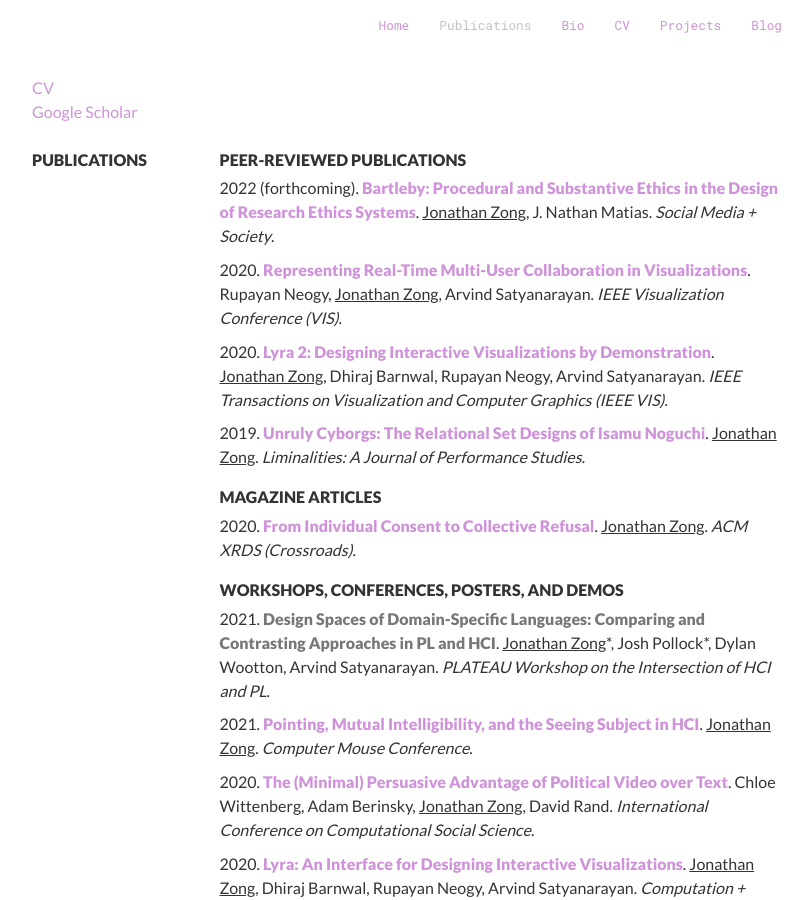
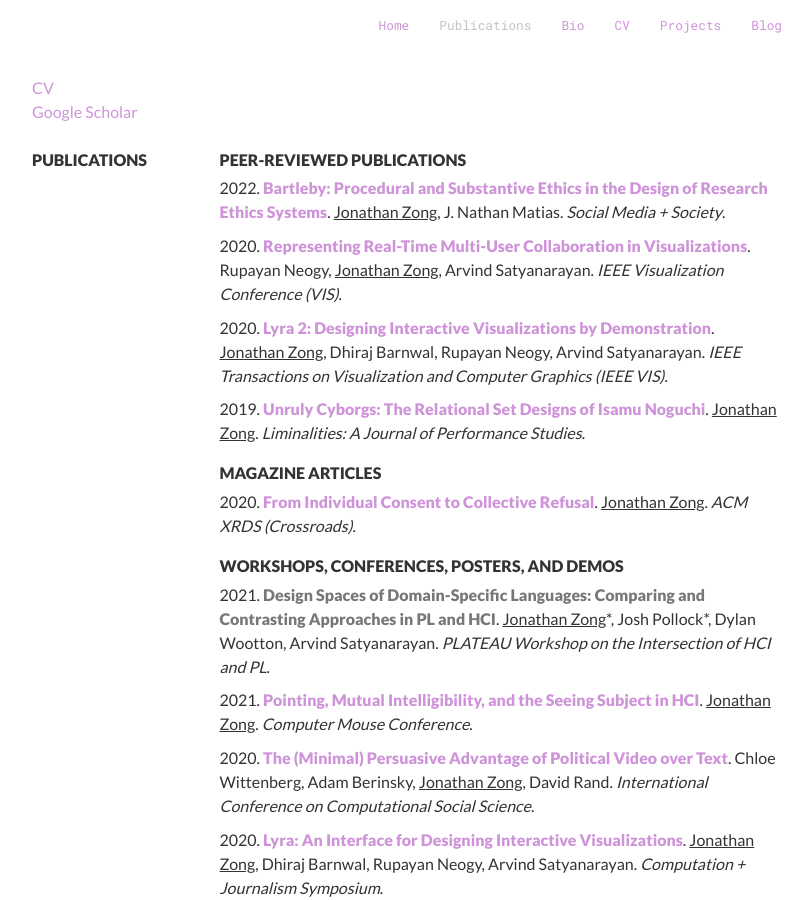
Before and after one commit to jonathanzong/jonathanzong.com, a Jekyll site: the page built from publications.html, in a window 1280 px wide and 900 px high. Shown: the whole window, without its empty margins (233-1045 px from the left). Built offline with Jekyll 4.4.1, drawn with Linux system fonts in a browser that asks for light colours; nearby versions of some CDN libraries.

Commit message:
bartleby

```diff
--- a/_data/cv/publications.json
+++ b/_data/cv/publications.json
@@ -1,7 +1,7 @@
 {
   "pubs": [
     {
-      "year": "2022 (forthcoming)",
+      "year": "2022",
       "title": "Bartleby: Procedural and Substantive Ethics in the Design of Research Ethics Systems",
       "url": "/assets/papers/bartleby-sms-2022.pdf",
       "authors": "Jonathan Zong, J. Nathan Matias",
```
Also changed, not shown: 1 other file.
